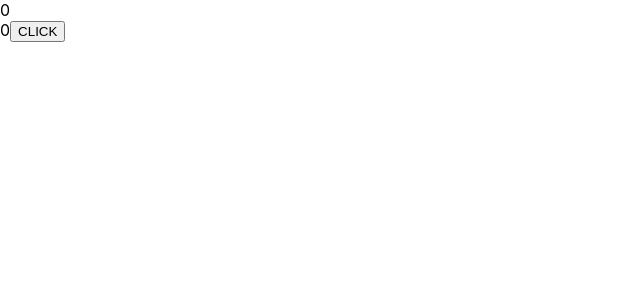
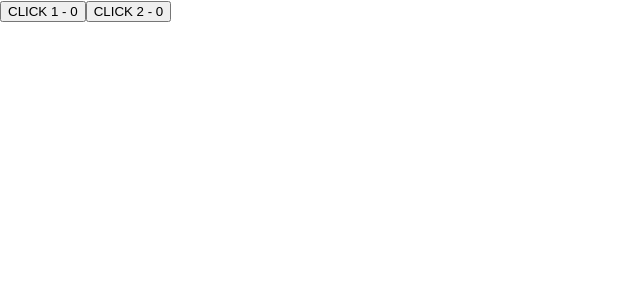
Before and after one commit to treinaweb/treinaweb-react-dominando-componentes-funcionais, a React (Create React App) app: page / in a window 1280 px wide. Shown: the top 300 px of the page, without its empty margins (0-640 px from the left). Built offline with nearby package versions, Linux system fonts and the light colour scheme.

Commit message:
aula-04-04

```diff
--- a/src/App.js
+++ b/src/App.js
@@ -1,4 +1,4 @@
-import { useState } from 'react';
+import { useState, useEffect } from 'react';
 
 function Treinaweb(props) {
     return (
@@ -10,15 +10,20 @@ function Treinaweb(props) {
 
 function App() {
     const [contador, setContador] = useState(0);
+    const [contador2, setContador2] = useState(0);
 
-    function handleClick(numero) {
-        console.log('OLAAAA', numero);
-    }
+    useEffect(() => {
+        console.log(contador2);
+    }, [contador2]);
 
     return (
         <div>
-            <Treinaweb nome={contador} /> {contador}
-            <button onClick={() => setContador(contador + 1)}>CLICK</button>
+            <button onClick={() => setContador(contador + 1)}>
+                CLICK 1 - {contador}
+            </button>
+            <button onClick={() => setContador2(contador2 + 1)}>
+                CLICK 2 - {contador2}
+            </button>
         </div>
     );
 }
```
